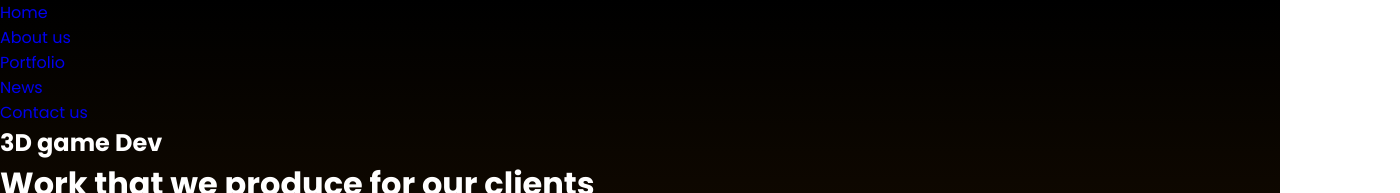
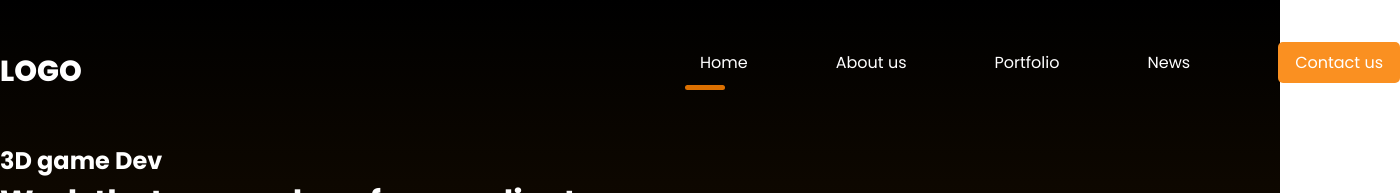
Before and after one commit to bossmoon229/vanilla-html-css, a plain HTML site: page index.html in a window 1280 px wide. Shown: the top 193 px of the page, 1400 px wide, since content can reach past the window. Drawn offline with Linux system fonts and the light colour scheme.

Commit message:
add style for navbar

```diff
--- a/css/main.css
+++ b/css/main.css
@@ -27,3 +27,64 @@ img {
   );
   width: 100%;
 }
+
+.container {
+  width: 1400px;
+  margin: 0 auto;
+}
+
+header {
+  padding: 50px 0;
+}
+
+header .logo {
+  text-transform: uppercase;
+  font-size: 29px;
+  font-weight: 800;
+}
+
+header nav {
+  float: right;
+  width: 50%;
+}
+
+header nav ul {
+  list-style: none;
+  display: flex;
+  justify-content: space-between;
+}
+
+header nav ul li {
+  display: inline-block;
+}
+
+header nav ul li a {
+  color: #fff;
+}
+
+header nav ul li.active::after{
+  content: '';
+  display: block;
+  width: 40px;
+  height: 5px;
+  background: #dc7000;
+  border-radius: 10px;
+  position: relative;
+  top: 10px;
+  left: -15px;
+}
+
+header nav ul li:not(.active):not(.btn) a:hover {
+  border-bottom: 5px solid #dc7000;
+}
+
+header nav ul li.btn a {
+  background: #fa9021;
+  padding: 9px 17px;
+  border-radius: 5px;
+  transition: all 500ms ease;
+}
+
+header nav ul li.btn a:hover {
+  background: #a02804;
+}
--- a/index.html
+++ b/index.html
@@ -9,7 +9,7 @@
   <body>
     <div class="wrapper">
       <header class="container">
-        <span class="logo">
+        <span class="logo"> logo </span>
         <nav>
           <ul>
             <li class="active"><a href="#">Home</a></li>
@@ -19,7 +19,6 @@
             <li class="btn"><a href="#">Contact us</a></li>
           </ul>
         </nav>
-        </span>
       </header>
       <div class="hero container">
         <div class="hero--info">
```
Lines whose indentation alone changed are shown as unchanged.
